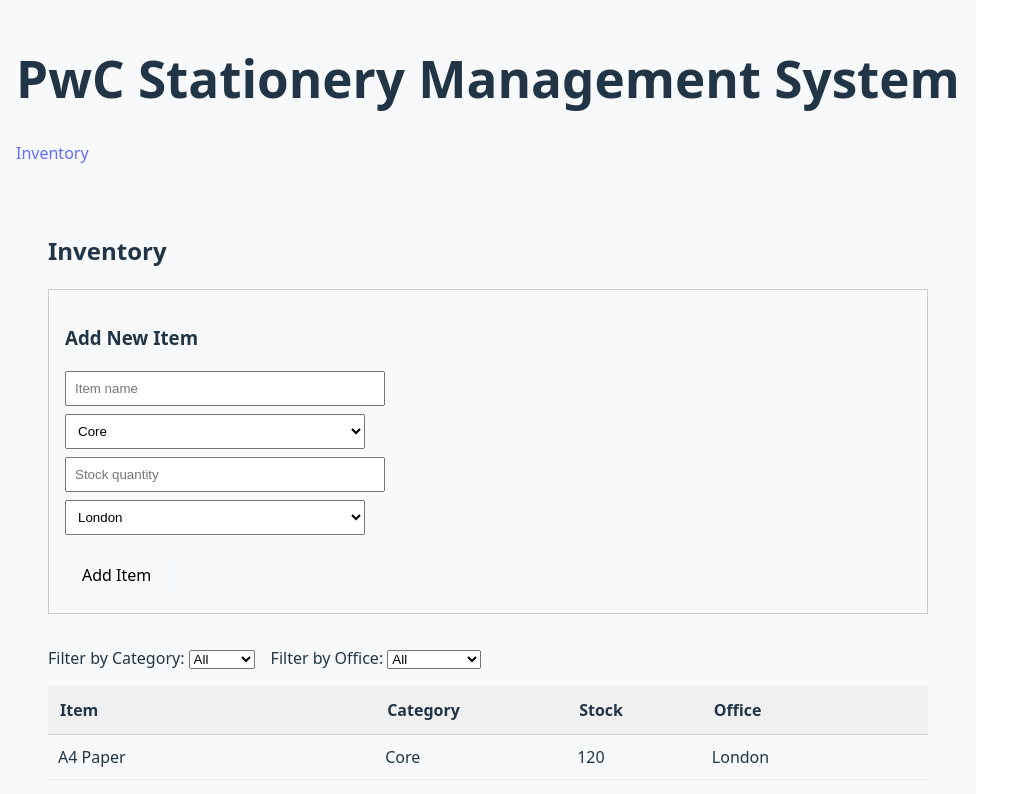
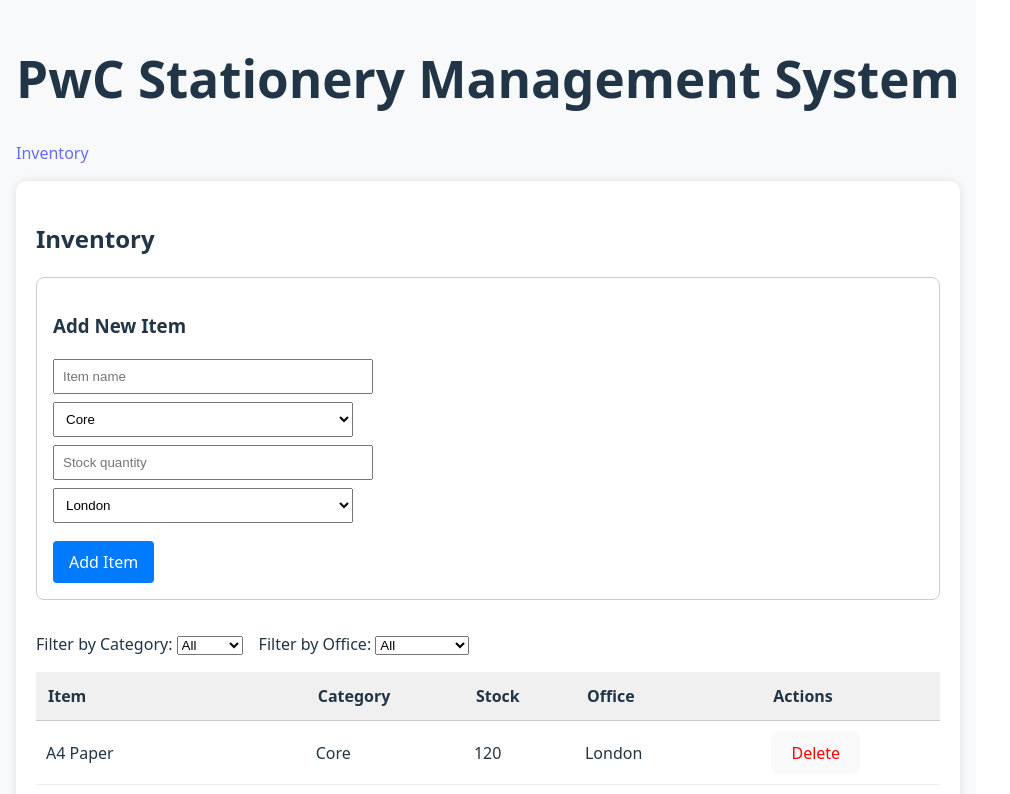
Before and after one commit to mohammad7866/Stationary-Management, a React (Vite) app in the folder frontend/: page /inventory in a window 1280 px wide. Shown: the top 794 px of the page, without its empty margins (0-1010 px from the left). Built offline with nearby package versions, Linux system fonts and the light colour scheme.

Commit message:
finished frontend only inventory page

```diff
--- a/frontend/src/pages/Inventory.jsx
+++ b/frontend/src/pages/Inventory.jsx
@@ -7,6 +7,9 @@ export default function Inventory() {
   const [categoryFilter, setCategoryFilter] = useState("All");
   const [officeFilter, setOfficeFilter] = useState("All");
 
+  // Simulated logged-in user role
+  const userRole = "admin";
+
   // Form state
   const [newItem, setNewItem] = useState({
     name: "",
@@ -14,6 +17,8 @@ export default function Inventory() {
     stock: "",
     office: "London",
   });
+
+  const [successMsg, setSuccessMsg] = useState("");
 
   // Load mock data on mount
   useEffect(() => {
@@ -33,18 +38,21 @@ export default function Inventory() {
     setFilteredItems(filtered);
   }, [categoryFilter, officeFilter, items]);
 
-  // Handle form input change
   const handleChange = (e) => {
     setNewItem({ ...newItem, [e.target.name]: e.target.value });
   };
 
-  // Handle form submit
   const handleAddItem = (e) => {
     e.preventDefault();
 
+    if (!newItem.name.trim() || !newItem.stock || newItem.stock <= 0) {
+      alert("Please enter a valid item name and positive stock quantity.");
+      return;
+    }
+
     const itemToAdd = {
       id: Date.now(),
-      name: newItem.name,
+      name: newItem.name.trim(),
       category: newItem.category,
       stock: parseInt(newItem.stock, 10),
       office: newItem.office,
@@ -53,15 +61,25 @@ export default function Inventory() {
     const updatedItems = [...items, itemToAdd];
     setItems(updatedItems);
     setNewItem({ name: "", category: "Core", stock: "", office: "London" });
+    setSuccessMsg("Item added successfully!");
+
+    setTimeout(() => setSuccessMsg(""), 3000);
+  };
+
+  const handleDelete = (id) => {
+    const updated = items.filter((item) => item.id !== id);
+    setItems(updated);
   };
 
   return (
-    <div style={{ padding: "2rem" }}>
+    <div style={containerStyle}>
       <h2>Inventory</h2>
 
-      {/* === Add New Item Form === */}
-      <form onSubmit={handleAddItem} style={{ marginBottom: "2rem", border: "1px solid #ccc", padding: "1rem" }}>
+      {/* Add New Item Form */}
+      {userRole === "admin" && (
+        <form onSubmit={handleAddItem} style={formStyle}>
           <h3>Add New Item</h3>
+          {successMsg && <div style={successStyle}>{successMsg}</div>}
           <input
             type="text"
             name="name"
@@ -90,10 +108,11 @@ export default function Inventory() {
             <option value="Manchester">Manchester</option>
             <option value="Birmingham">Birmingham</option>
           </select>
-        <button type="submit" style={{ padding: "10px 16px", marginTop: "10px" }}>Add Item</button>
+          <button type="submit" style={buttonStyle}>Add Item</button>
         </form>
+      )}
 
-      {/* === Filters === */}
+      {/* Filters */}
       <div style={{ display: "flex", gap: "1rem", marginBottom: "1rem" }}>
         <div>
           <label>Filter by Category: </label>
@@ -116,7 +135,7 @@ export default function Inventory() {
         </div>
       </div>
 
-      {/* === Inventory Table === */}
+      {/* Inventory Table */}
       <table style={{ width: "100%", borderCollapse: "collapse" }}>
         <thead>
           <tr style={{ background: "#f0f0f0" }}>
@@ -124,6 +143,7 @@ export default function Inventory() {
             <th style={thStyle}>Category</th>
             <th style={thStyle}>Stock</th>
             <th style={thStyle}>Office</th>
+            {userRole === "admin" && <th style={thStyle}>Actions</th>}
           </tr>
         </thead>
         <tbody>
@@ -133,6 +153,13 @@ export default function Inventory() {
               <td style={tdStyle}>{item.category}</td>
               <td style={tdStyle}>{item.stock}</td>
               <td style={tdStyle}>{item.office}</td>
+              {userRole === "admin" && (
+                <td style={tdStyle}>
+                  <button onClick={() => handleDelete(item.id)} style={{ color: "red" }}>
+                    Delete
+                  </button>
+                </td>
+              )}
             </tr>
           ))}
         </tbody>
@@ -141,7 +168,44 @@ export default function Inventory() {
   );
 }
 
-// === Reusable Styles ===
+// === Styles ===
+const containerStyle = {
+  background: "#fff",
+  borderRadius: "10px",
+  padding: "20px",
+  boxShadow: "0 0 8px rgba(0,0,0,0.1)",
+};
+
+const formStyle = {
+  marginBottom: "2rem",
+  border: "1px solid #ccc",
+  padding: "1rem",
+  borderRadius: "8px",
+};
+
+const inputStyle = {
+  margin: "0.5rem 0",
+  padding: "8px",
+  width: "100%",
+  maxWidth: "300px",
+  display: "block",
+};
+
+const buttonStyle = {
+  padding: "10px 16px",
+  marginTop: "10px",
+  backgroundColor: "#007bff",
+  color: "#fff",
+  border: "none",
+  borderRadius: "4px",
+  cursor: "pointer",
+};
+
+const successStyle = {
+  color: "green",
+  marginBottom: "10px",
+};
+
 const thStyle = {
   padding: "12px",
   borderBottom: "1px solid #ccc",
@@ -152,11 +216,3 @@ const tdStyle = {
   padding: "10px",
   borderBottom: "1px solid #eee",
 };
-
-const inputStyle = {
-  margin: "0.5rem 0",
-  padding: "8px",
-  width: "100%",
-  maxWidth: "300px",
-  display: "block",
-};
```
Lines whose indentation alone changed are shown as unchanged.
